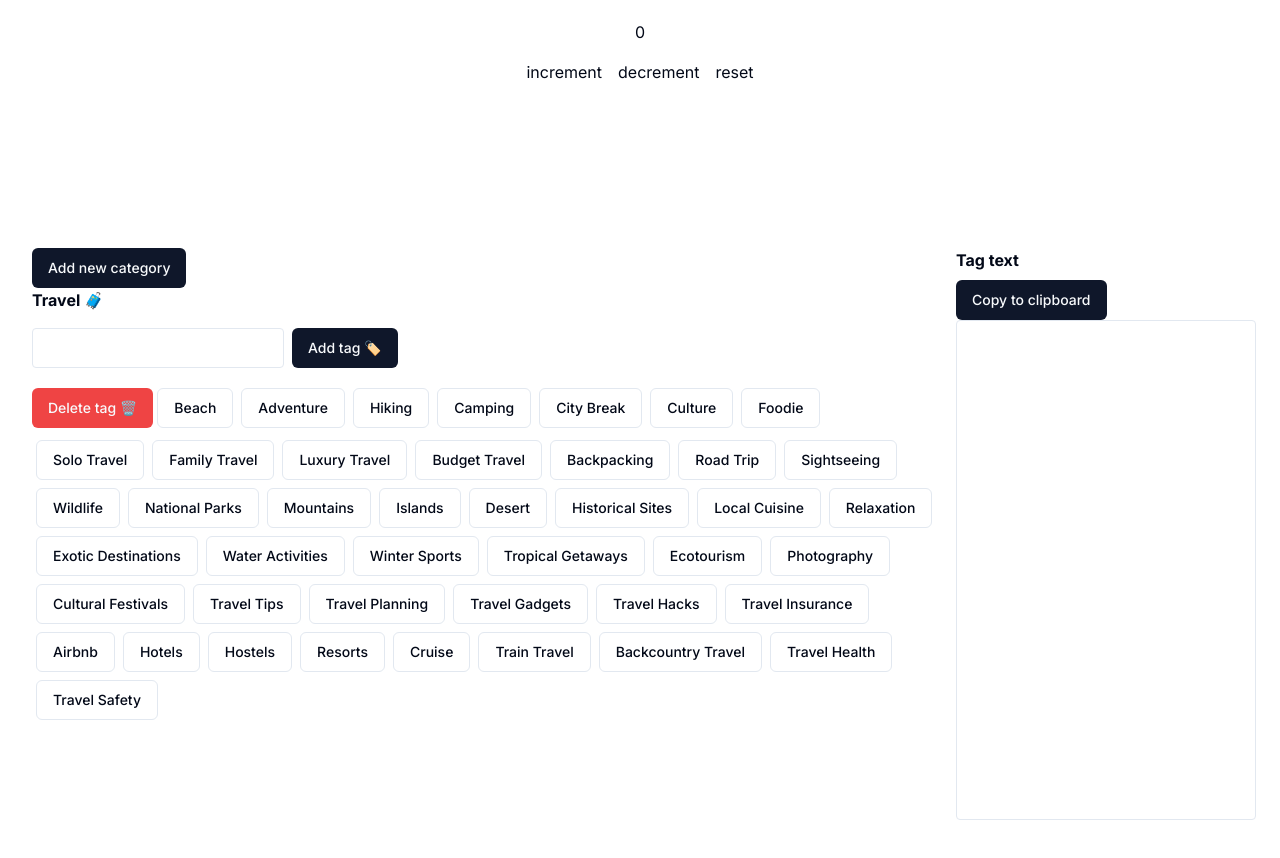
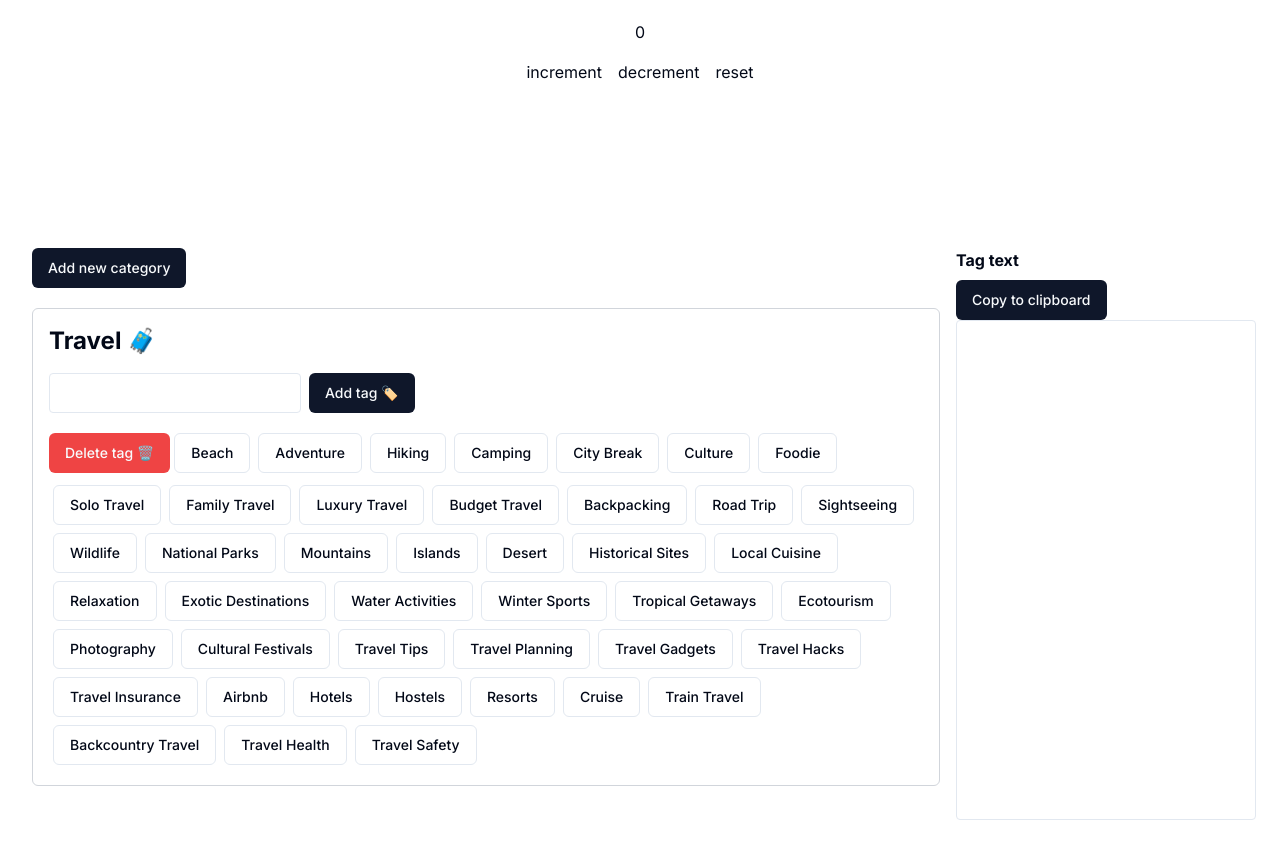
Before and after one commit to quangnvo/alata, a Next.js app: page / in a window 1280 px wide. Shown: the top 858 px of the page. Built offline with nearby package versions, Linux system fonts and the light colour scheme.

Commit message:
separate to the TagSection.tsx

```diff
--- a/components/TagBoard.tsx
+++ b/components/TagBoard.tsx
@@ -2,7 +2,7 @@
 
 import { useState } from 'react';
 import { Button } from "@/components/ui/button"
-
+import TagSection from './TagSection';
 
 const TagBoard = () => {
 
@@ -129,36 +129,12 @@ const TagBoard = () => {
 		<div className="grid grid-cols-12 gap-4">
 
 			<div className="col-span-9">
-				<div>
-
-					<Button>
-						Add new category
-					</Button>
-				</div>
-
-
-				<p className='font-bold mb-4'>Travel 🧳</p>
-
-				{/* Input field and Button to add tags */}
-				<div className="flex mb-4">
-					<input
-						type="text"
-						value={addTagValue}
-						onChange={handleInputChange}
-						className="border rounded px-2 py-1 mr-2"
-					/>
-					<Button onClick={handleAddTagClick}>
-						Add tag 🏷️
-					</Button>
-				</div>
-
-				<Button className='mb-2' onClick={handleDeleteClick} variant="destructive">
-					{deleteMode ? 'Done' : 'Delete tag 🗑️'}
+				<Button className='mb-5'>
+					Add new category
 				</Button>
 
+				<TagSection />
 
-				{/* Tags */}
-				{renderTags()}
 			</div>
 
 			{/* Text */}
--- /dev/null
+++ b/components/TagSection.tsx
@@ -0,0 +1,157 @@
+"use client"
+
+import React from 'react'
+
+import { useState } from 'react';
+import { Button } from "@/components/ui/button"
+
+const TagSection = () => {
+
+    const initialTags = ['Beach',
+        'Adventure',
+        'Hiking',
+        'Camping',
+        'City Break',
+        'Culture',
+        'Foodie',
+        'Solo Travel',
+        'Family Travel',
+        'Luxury Travel',
+        'Budget Travel',
+        'Backpacking',
+        'Road Trip',
+        'Sightseeing',
+        'Wildlife',
+        'National Parks',
+        'Mountains',
+        'Islands',
+        'Desert',
+        'Historical Sites',
+        'Local Cuisine',
+        'Relaxation',
+        'Exotic Destinations',
+        'Water Activities',
+        'Winter Sports',
+        'Tropical Getaways',
+        'Ecotourism',
+        'Photography',
+        'Cultural Festivals',
+        'Travel Tips',
+        'Travel Planning',
+        'Travel Gadgets',
+        'Travel Hacks',
+        'Travel Insurance',
+        'Airbnb',
+        'Hotels',
+        'Hostels',
+        'Resorts',
+        'Cruise',
+        'Train Travel',
+        'Backcountry Travel',
+        'Travel Health',
+        'Travel Safety',];
+
+    const [textValue, setTextValue] = useState<string>('');
+    const [deleteMode, setDeleteMode] = useState<boolean>(false);
+    const [tags, setTags] = useState<string[]>(initialTags);
+    const [addTagValue, setAddTagValue] = useState<string>('');
+
+    const handleTagClick = (tag: string) => {
+        const tags = textValue.split(',').map((t) => t.trim()); // Split existing tags
+        if (tags.includes(tag)) {
+            const updatedTags = tags.filter((t) => t !== tag); // Remove the tag
+            const newTextValue = updatedTags.length > 0 ? updatedTags.join(', ') : ''; // Update the text without the removed tag
+            setTextValue(newTextValue);
+        } else {
+            const newTextValue = textValue ? `${textValue}, ${tag}` : tag; // Add the tag
+            setTextValue(newTextValue);
+        }
+    };
+
+    const textAreaStyle = {
+        minWidth: '300px', // Default minimum width
+        minHeight: '500px', // Default minimum height
+        height: 'auto', // Allows vertical expansion
+    };
+
+    const handleTextAreaChange = (event: React.ChangeEvent<HTMLTextAreaElement>) => {
+        setTextValue(event.target.value);
+    };
+
+    const handleCopyToClipboard = () => {
+        navigator.clipboard.writeText(textValue);
+    };
+
+    const handleDeleteClick = () => {
+        setDeleteMode(!deleteMode);
+    };
+
+    const handleTagDelete = (tagToDelete: string) => {
+        const updatedTags = tags.filter((tag) => tag !== tagToDelete);
+        setTags(updatedTags);
+    };
+
+    const handleAddTagClick = () => {
+        if (addTagValue) {
+            const updatedTags = [...tags, addTagValue];
+            setTags(updatedTags);
+            setAddTagValue('');
+        }
+    };
+
+    const handleInputChange = (event: React.ChangeEvent<HTMLInputElement>) => {
+        setAddTagValue(event.target.value);
+    };
+
+    const renderTags = () => {
+        return tags.map((tag) => (
+            <div key={tag} className="inline-block p-1" >
+
+                <Button
+                    variant={`${textValue.split(',').map((t) => t.trim()).includes(tag) ? 'default' : 'outline'}`}
+                    onClick={() => handleTagClick(tag)}
+                >
+                    {tag}
+                </Button>
+                {deleteMode && (
+                    <button
+                        className="bg-red-500 hover:bg-red-600 text-white font-bold py-1 px-2 rounded-full text-sm ml-1"
+                        onClick={() => handleTagDelete(tag)}
+                    >
+                        X
+                    </button>
+                )}
+
+            </div>
+        ));
+    };
+
+    return (
+        <div className='p-4 border border-gray-300 rounded-md'>
+
+            <p className='font-bold mb-4 text-2xl'>Travel 🧳</p>
+
+            {/* Input field and Button to add tags */}
+            <div className="flex mb-4">
+                <input
+                    type="text"
+                    value={addTagValue}
+                    onChange={handleInputChange}
+                    className="border rounded px-2 py-1 mr-2"
+                />
+                <Button onClick={handleAddTagClick}>
+                    Add tag 🏷️
+                </Button>
+            </div>
+
+            <Button className='mb-2' onClick={handleDeleteClick} variant="destructive">
+                {deleteMode ? 'Done' : 'Delete tag 🗑️'}
+            </Button>
+
+            {/* Tags */}
+            {renderTags()}
+        </div>
+    )
+}
+
+export default TagSection
```
